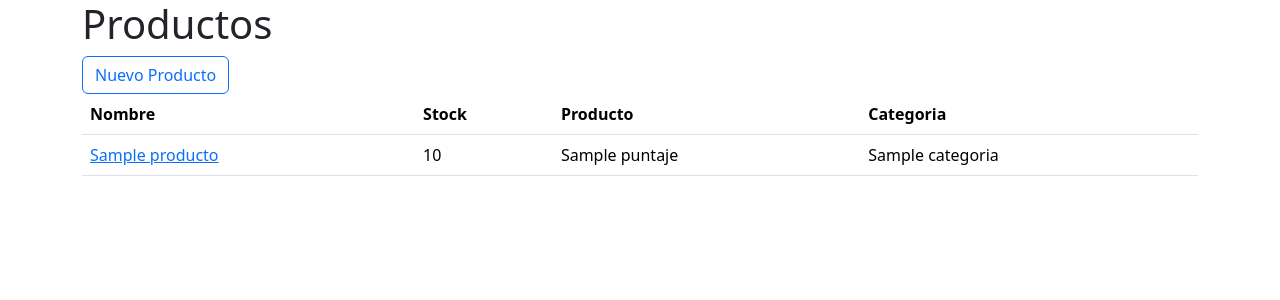
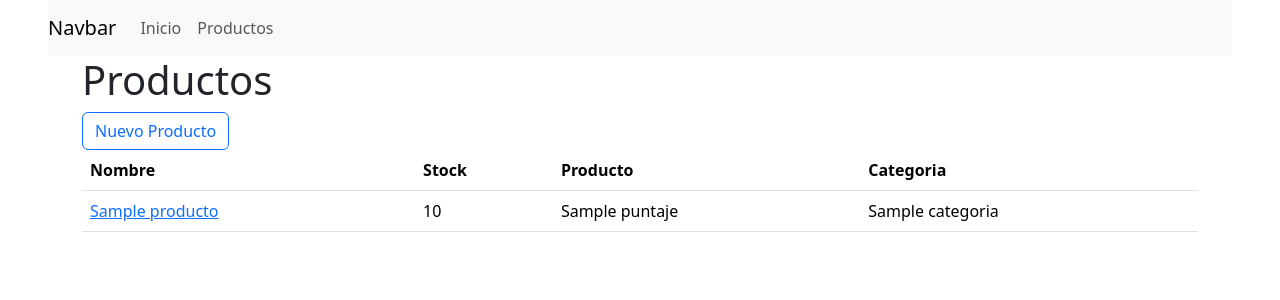
Before and after one commit to JuliLaterza/Django_Python, a Django app: template productos/templates/index.html in a window 1280 px wide. Shown: the top 300 px of the page. Run offline with Django 4.2, Linux system fonts and the light colour scheme; the template is opened without the code that fills it: most values are stand-ins (such as "Sample title", 1, 10 or a date in 2020).

Commit message:
create base.html

```diff
--- a/templates/base.html
+++ b/templates/base.html
@@ -8,6 +8,22 @@
     <title>Productly</title>
 </head>
 <body>
+    <nav class="navbar navbar-expand-lg navbar-light bg-light mx-5">
+        <a class="navbar-brand" href="#">Navbar</a>
+        <button class="navbar-toggler" type="button" data-toggle="collapse" data-target="#navbarNav" aria-controls="navbarNav" aria-expanded="false" aria-label="Toggle navigation">
+          <span class="navbar-toggler-icon"></span>
+        </button>
+        <div class="collapse navbar-collapse" id="navbarNav">
+          <ul class="navbar-nav">
+            <li class="nav-item active">
+              <a class="nav-link" href="{% url 'inicio' %}">Inicio</a>
+            </li>
+            <li class="nav-item">
+              <a class="nav-link" href="{% url 'producto:index' %}">Productos</a>
+            </li>
+          </ul>
+        </div>
+      </nav>
     <div class="container-sm">
 
 
```
